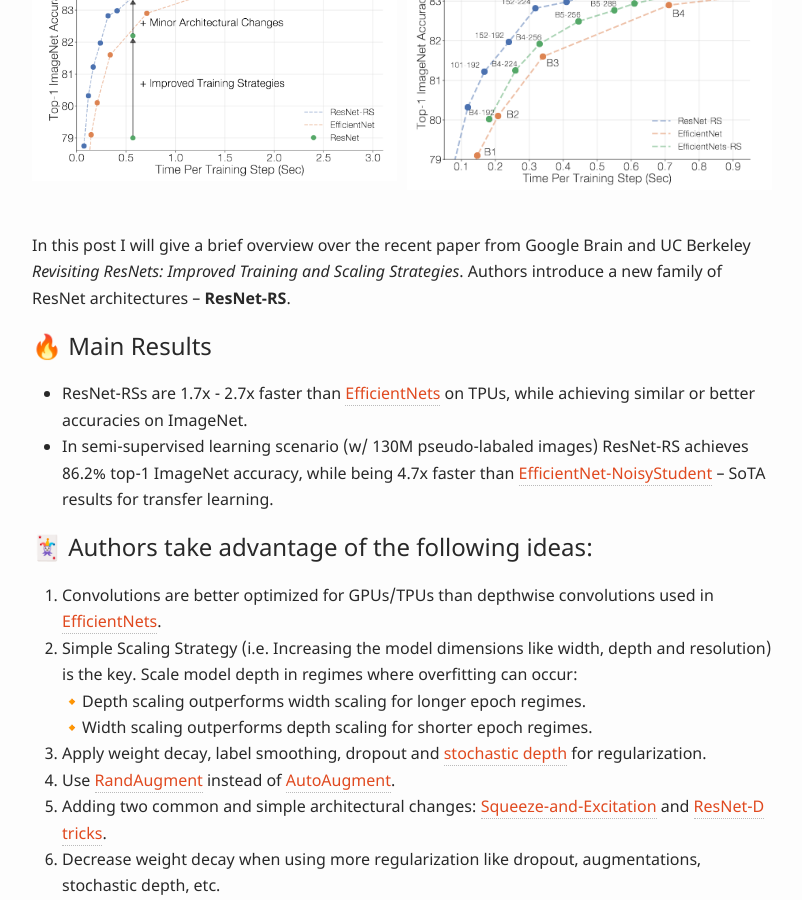
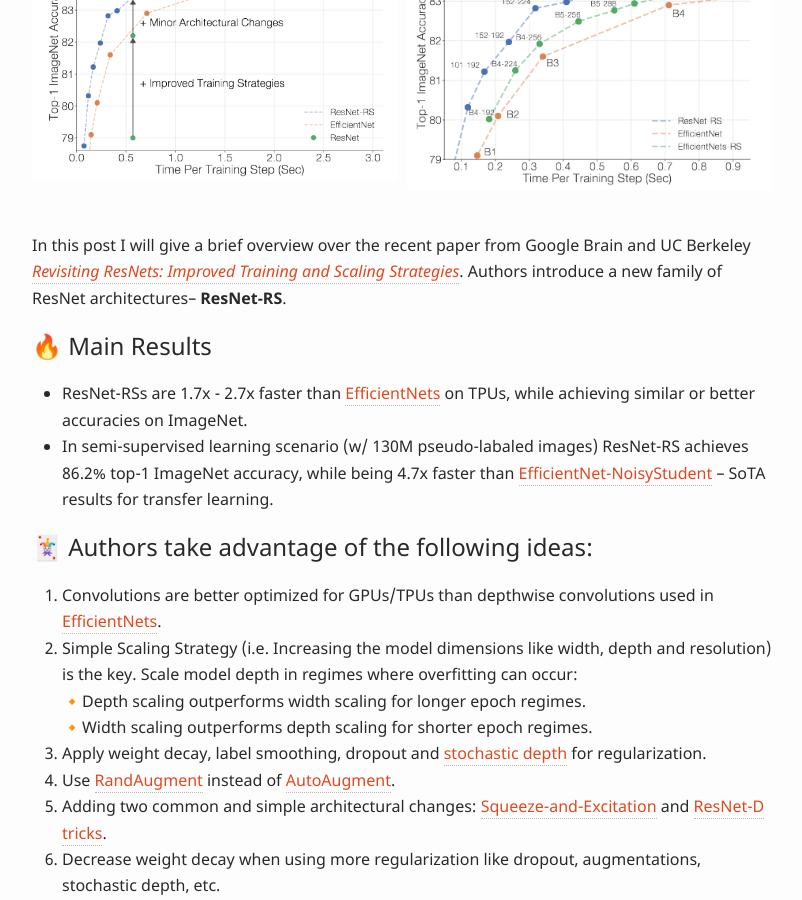
Before and after one commit to asanakoy/blog, a Jekyll site: the page built from _posts/2021-03-15-Revisiting-Resnets.md, in a window 1280 px wide and 900 px high, scrolled down 500 px. Shown: the whole window, without its empty margins (238-1040 px from the left). Built offline with Jekyll 4.4.1, drawn with Linux system fonts in a browser that asks for light colours; some web fonts are replaced; comment, search, counter and statistics services are not loaded; part of the change alters nothing that is shown.

```diff
--- a/_includes/head.html
+++ b/_includes/head.html
@@ -87,6 +87,10 @@
         <meta name="twitter:card"  content="summary_large_image">
         {% assign rel_path = '/assets/images/' | append: page.image %}
         <meta name="twitter:image" content="{{ rel_path | relative_url }}">
+    {% elsif page.thumbnail %}
+        <meta name="twitter:card"  content="summary_large_image">
+        <meta property="og:image" content="{{ page.thumbnail | relative_url }}" />
+        <meta name="twitter:image" content="{{ page.thumbnail | relative_url }}">
     {% else %}
         <meta name="twitter:card"  content="summary">
         <meta name="twitter:image" content="{{ site.title_image }}">
--- a/_posts/2021-03-15-Revisiting-Resnets.md
+++ b/_posts/2021-03-15-Revisiting-Resnets.md
@@ -62,8 +62,8 @@ p.marked {
 
 <br>
 
-In this post I will give a brief overview over the recent paper from Google Brain and UC Berkeley *Revisiting ResNets: Improved Training and Scaling Strategies*.
-Authors introduce a new family of ResNet architectures -- **ResNet-RS**.
+In this post I will give a brief overview over the recent paper from Google Brain and UC Berkeley *[Revisiting ResNets: Improved Training and Scaling Strategies](https://arxiv.org/abs/2103.07579)*.
+Authors introduce a new family of ResNet architectures-- **ResNet-RS**.
 
 # 🔥 Main Results
 - ResNet-RSs are 1.7x - 2.7x faster than [EfficientNets](https://arxiv.org/abs/1905.11946) on TPUs, while achieving similar or better accuracies on ImageNet.
```
